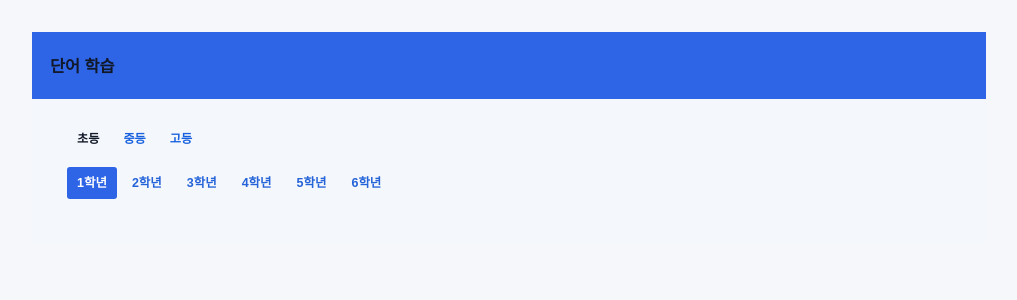
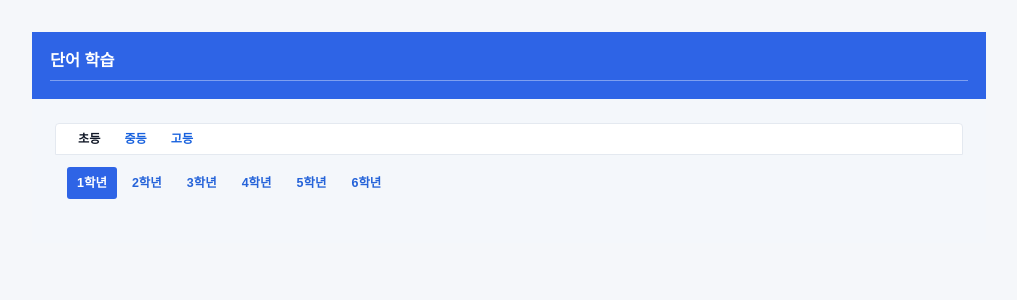
Before and after one commit to Jaeho777/vicabc, a Flask app: page /voca/ in a window 1280 px wide. Shown: the part 53-353 px from the top of the page, without its empty margins (131-1148 px from the left). Run offline with Flask 3, Linux system fonts and the light colour scheme; a user stored in the database is signed in; tables that the repository leaves empty hold one stand-in row (values such as "Sample post").

Commit message:
Align VOCA header and course tabs

```diff
--- a/app/static/css/style.css
+++ b/app/static/css/style.css
@@ -3152,6 +3152,37 @@ body.theme-voca .voca-course-content .curriculum-card-actions .btn-primary {
     height: 36px;
 }
 
+/* The header and course bar share the same visual alignment as the reference. */
+body.theme-voca .voca-curriculum-section > .section-heading {
+    position: relative;
+    align-items: flex-start;
+}
+
+body.theme-voca .voca-curriculum-section > .section-heading::after {
+    position: absolute;
+    right: 18px;
+    bottom: 18px;
+    left: 18px;
+    height: 1px;
+    background: rgba(255, 255, 255, 0.38);
+    content: "";
+}
+
+body.theme-voca .voca-curriculum-section > .section-heading h2 {
+    z-index: 1;
+    padding-top: 16px;
+    color: #fff;
+}
+
+body.theme-voca .voca-curriculum-section > .section-tabs {
+    box-sizing: border-box;
+    margin: 24px -12px 12px;
+    padding: 0 12px;
+    border: 1px solid #e4e9f0;
+    border-radius: 4px 4px 0 0;
+    background: #fff;
+}
+
 /* VOCA screen: exact hierarchy and dimensions from the supplied reference. */
 .theme-voca .learning-shell {
     width: min(954px, calc(100% - 32px));
--- a/app/templates/base.html
+++ b/app/templates/base.html
@@ -6,7 +6,7 @@
     <title>{% block title %}VIC 애플리케이션{% endblock %}</title>
     <link rel="stylesheet" href="https://cdn.jsdelivr.net/npm/bootstrap@5.3.0/dist/css/bootstrap.min.css">
     <link rel="stylesheet" href="https://cdn.jsdelivr.net/npm/bootstrap-icons@1.11.3/font/bootstrap-icons.min.css">
-    <link rel="stylesheet" href="{{ url_for('static', filename='css/style.css') }}?v=20260802-voca-button-v7">
+    <link rel="stylesheet" href="{{ url_for('static', filename='css/style.css') }}?v=20260802-voca-alignment-v8">
     {% block extra_head %}{% endblock %}
 
 
```
